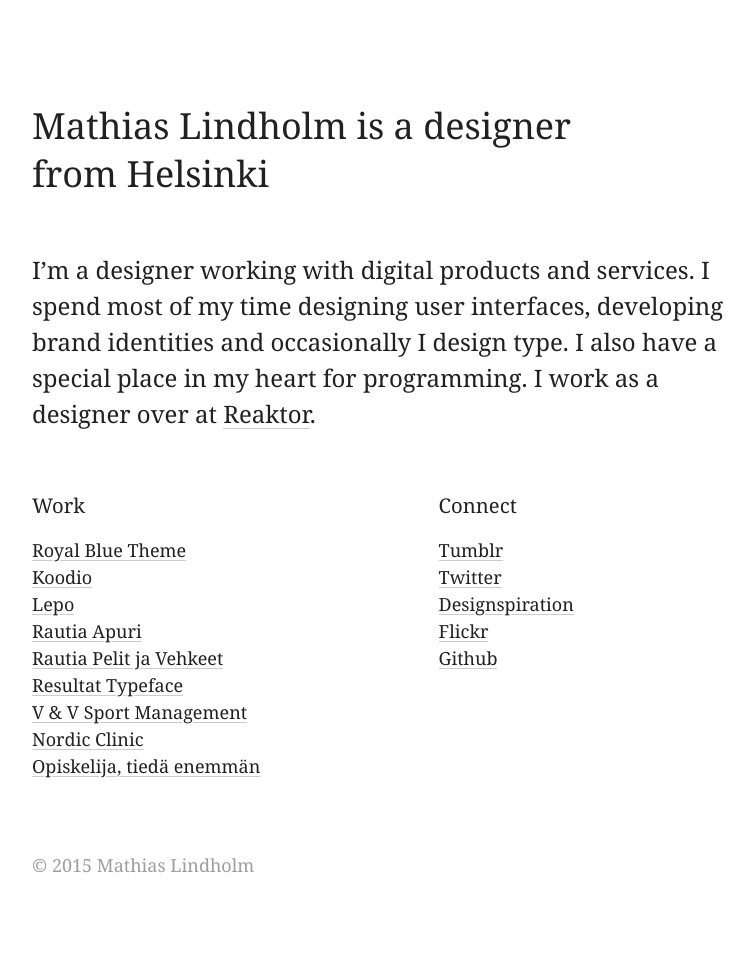
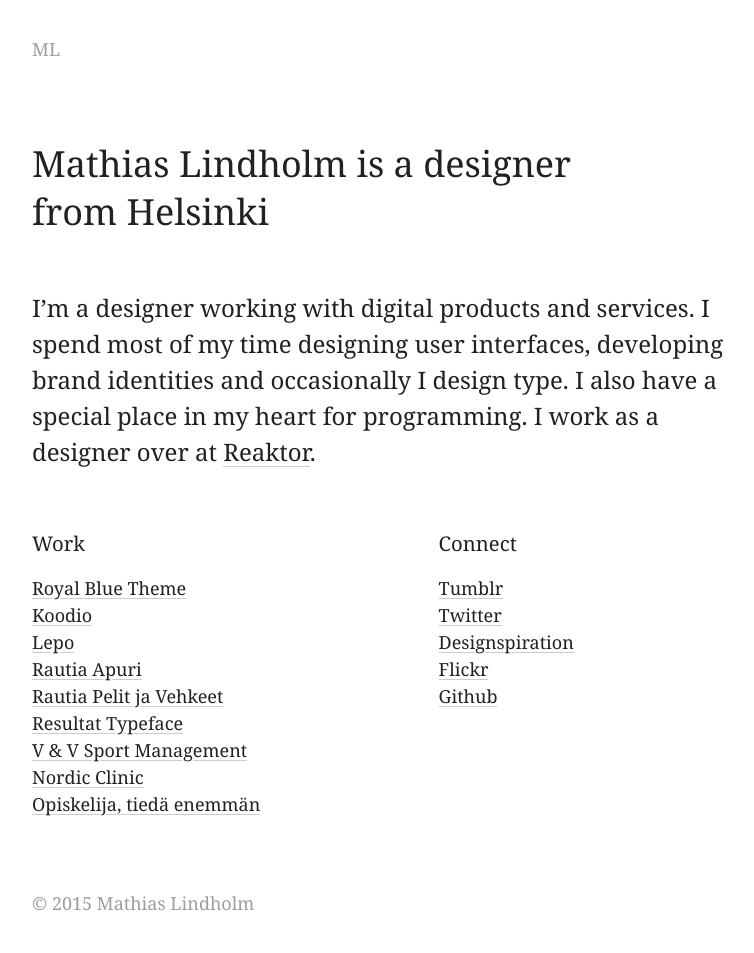
Before and after one commit to mlindholm/homepage, a Jekyll site: the page built from index.html, in a window 1280 px wide. Shown: the whole page, without its empty margins (248-1002 px from the left). Built offline with Jekyll 4.4.1, drawn with Linux system fonts in a browser that asks for light colours; nearby versions of some CDN libraries; before the commit the page ends 915 px from its top, so only the background shows below that.

Commit message:
Add main navigation

```diff
--- a/_includes/navigation.html
+++ b/_includes/navigation.html
@@ -1,4 +1,4 @@
-<div class="navigation">
+<div class="sub-navigation">
   <div class="block">
     <h3>Work</h3>
     <ul>
--- a/_layouts/default.html
+++ b/_layouts/default.html
@@ -20,6 +20,19 @@
   </head>
 
   <body>
+    <nav class="main-navigation">
+      <a href="{{ site.baseurl }}/">ML</a>
+      {% if page.url != '/'%}
+      <div class="pagination">
+        {% if page.next.url %}
+          <a href="{% if page.next.link %}{{ page.next.link}}{% else %}{{page.next.url}}{% endif %}">‹ Previous</a>
+        {% endif %}
+        {% if page.previous.url %}
+          <a href="{% if page.previous.link %}{{ page.previous.link}}{% else %}{{page.previous.url}}{% endif %}">Next ›</a>
+        {% endif %}
+      </div>
+      {% endif %}
+    </nav>
     <div class="wrapper">
       <section role="main" class="main">
         {{ content }}
--- a/_scss/_main.scss
+++ b/_scss/_main.scss
@@ -16,7 +16,7 @@
 .wrapper {
   max-width: 40rem;
   margin: 0 auto;
-  margin-top: 8%;
+  margin-top: 6%;
   @include clearfix;
 
   @include media-query($tablet) {
@@ -27,6 +27,31 @@
 
   @include media-query($phone) {
     padding: 1rem 1rem 0 1rem;
+  }
+}
+
+.main-navigation {
+  @extend .wrapper;
+  color: $gray;
+  margin-top: 0;
+  padding-top: 2rem;
+  @include clearfix;
+
+  .pagination {
+    float: right;
+
+    a {
+      padding: 0 0.5rem;
+
+      &:last-child {
+        padding-right: 0;
+      }
+    }
+  }
+
+  a {
+    color: $gray;
+    @extend a.no-underline;
   }
 }
 
@@ -121,7 +146,7 @@
   margin: 2rem 0;
 }
 
-.navigation {
+.sub-navigation {
   display: flex;
 
   @include media-query($phone) {
```
